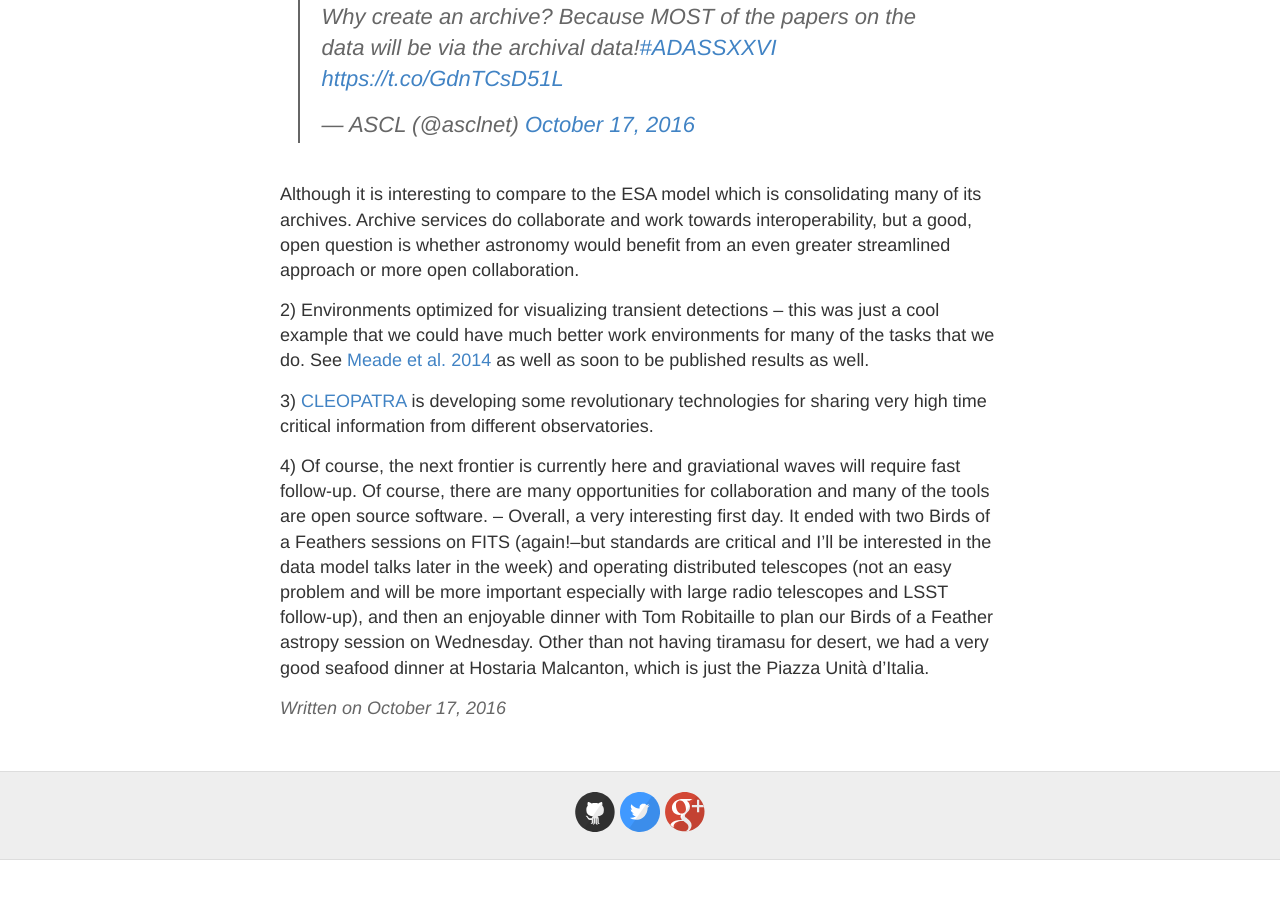
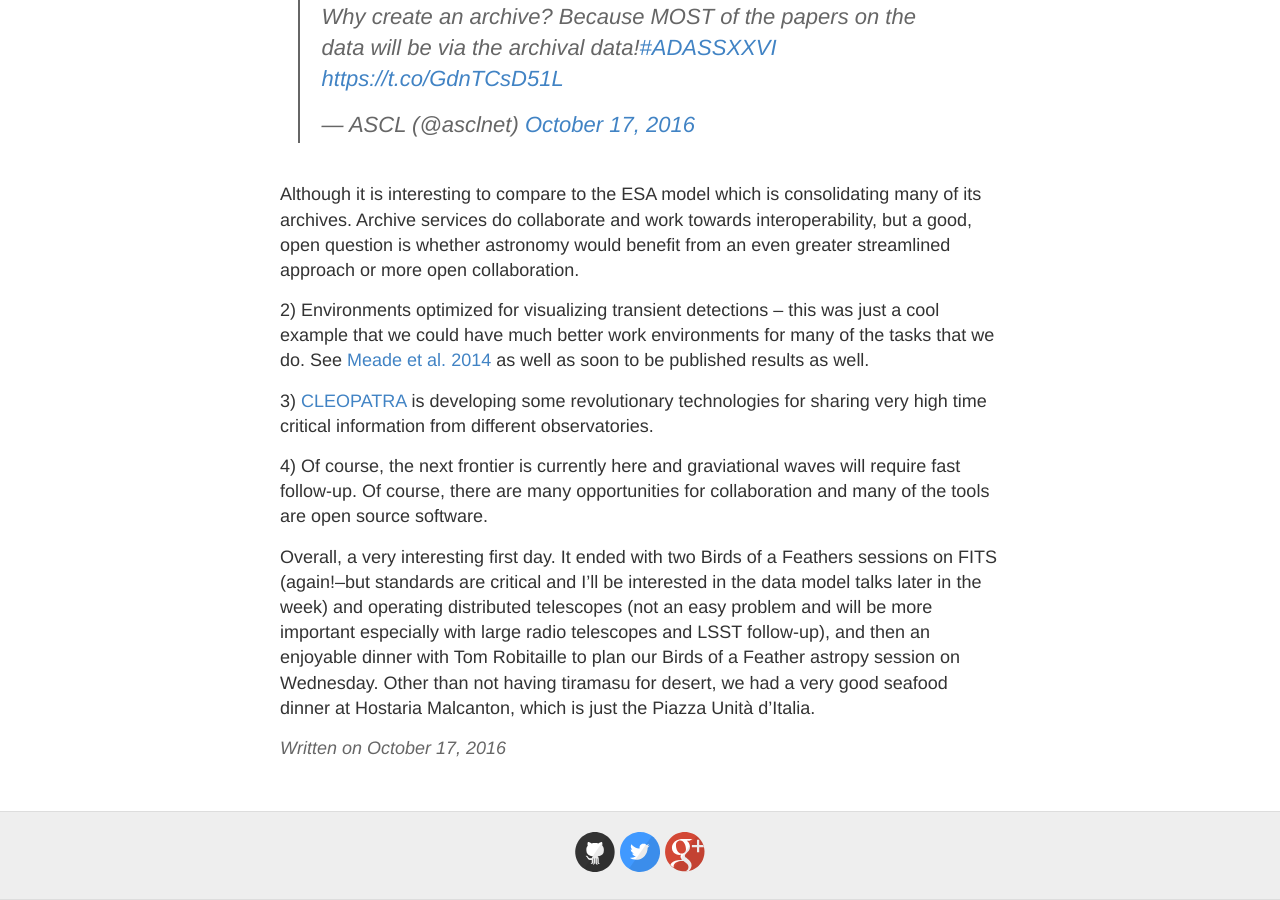
Before and after one commit to crawfordsm/crawfordsm.github.io, a Jekyll site: the page built from _posts/2016-10-17-ADASS_Day1.md, in a window 1280 px wide and 900 px high, scrolled down 1268 px. Built offline with Jekyll 4.4.1, drawn with Linux system fonts in a browser that asks for light colours; comment, search, counter and statistics services are not loaded; before the commit the page ends 2128 px from its top, so only the background shows below that.

Commit message:
Update 2016-10-17-ADASS_Day1.md

```diff
--- a/_posts/2016-10-17-ADASS_Day1.md
+++ b/_posts/2016-10-17-ADASS_Day1.md
@@ -2,7 +2,7 @@
 layout: post
 title:  Thoughts and Opinions on ADASS XXVI Day 1
 ---
-[
+
 _These are a few random thoughts and opinions about [ADASS XXVI](http://www.adass2016.inaf.it/index.php).  It is not meant to be complete and any errors are purely my own.  Last year, I also posted my thoughts on [ADASS XXV](http://stevecrawford.saao.ac.za/2015/10/26/adass-day-1/)._
 
 After having attended dotAstro, ADASS, and an IVOA meeting for the first time last year, I have come full circle and find myself back at ADASS.   It is great to see so many familiar faces after a year of immersing myself in the range of astronomy software conferences.
@@ -28,5 +28,6 @@ Although it is interesting to compare to the ESA model which is consolidating ma
 
 3) [CLEOPATRA](https://www.asterics2020.eu/cleopatra) is developing some revolutionary technologies for sharing very high time critical information from different observatories.
 
-4) Of course, the next frontier is currently here and graviational waves will require fast follow-up. Of course, there are many opportunities for collaboration and many of the tools are open source software. --
+4) Of course, the next frontier is currently here and graviational waves will require fast follow-up. Of course, there are many opportunities for collaboration and many of the tools are open source software.
+
 Overall, a very interesting first day.   It ended with two Birds of a Feathers sessions on FITS (again!--but standards are critical and I'll be interested in the data model talks later in the week) and operating distributed telescopes (not an easy problem and will be more important especially with large radio telescopes and LSST follow-up), and then an enjoyable dinner with Tom Robitaille to plan our Birds of a Feather astropy session on Wednesday.  Other than not having tiramasu for desert, we had a very good seafood dinner at Hostaria Malcanton, which is just the Piazza Unità d'Italia.
```
